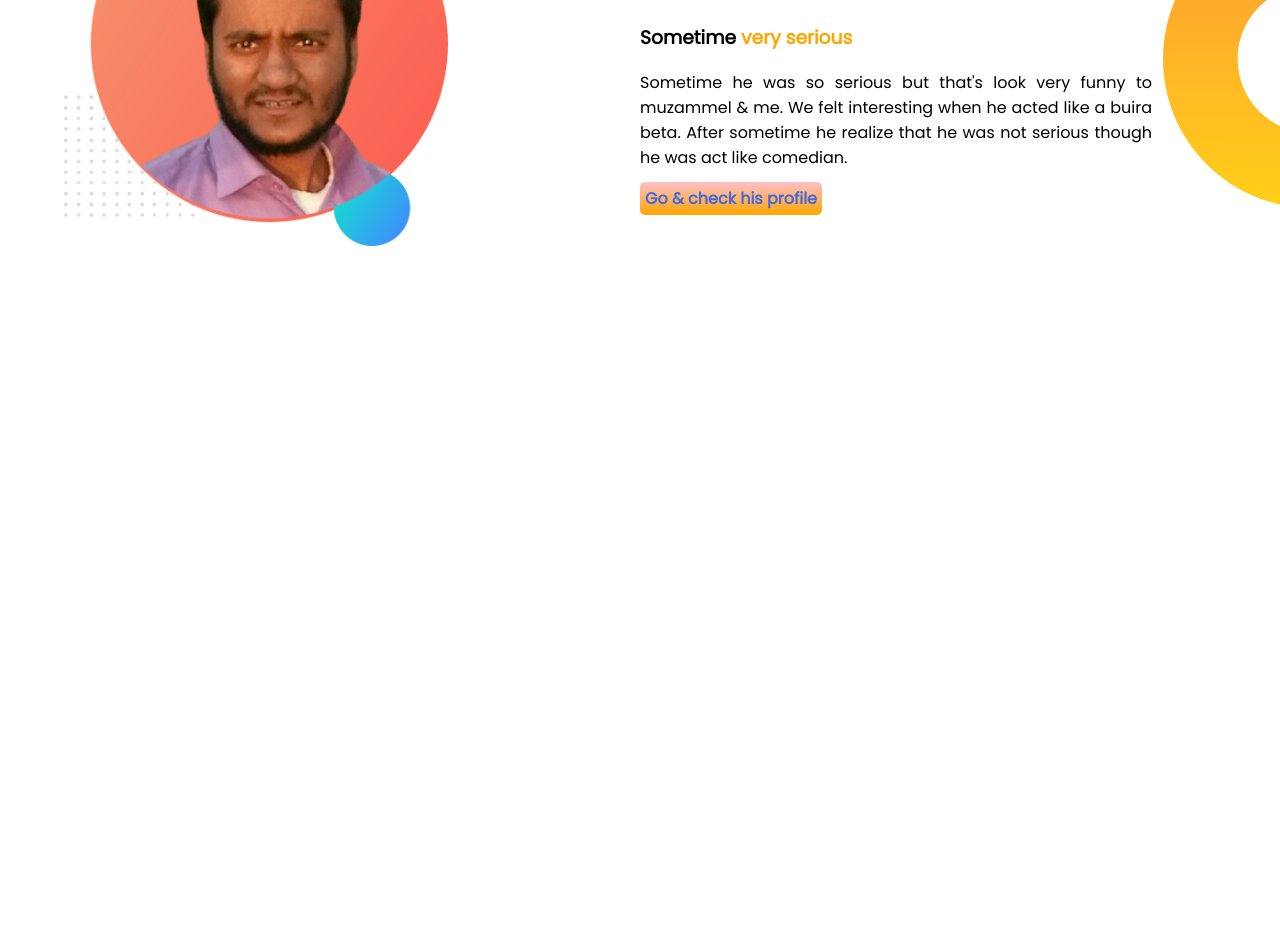
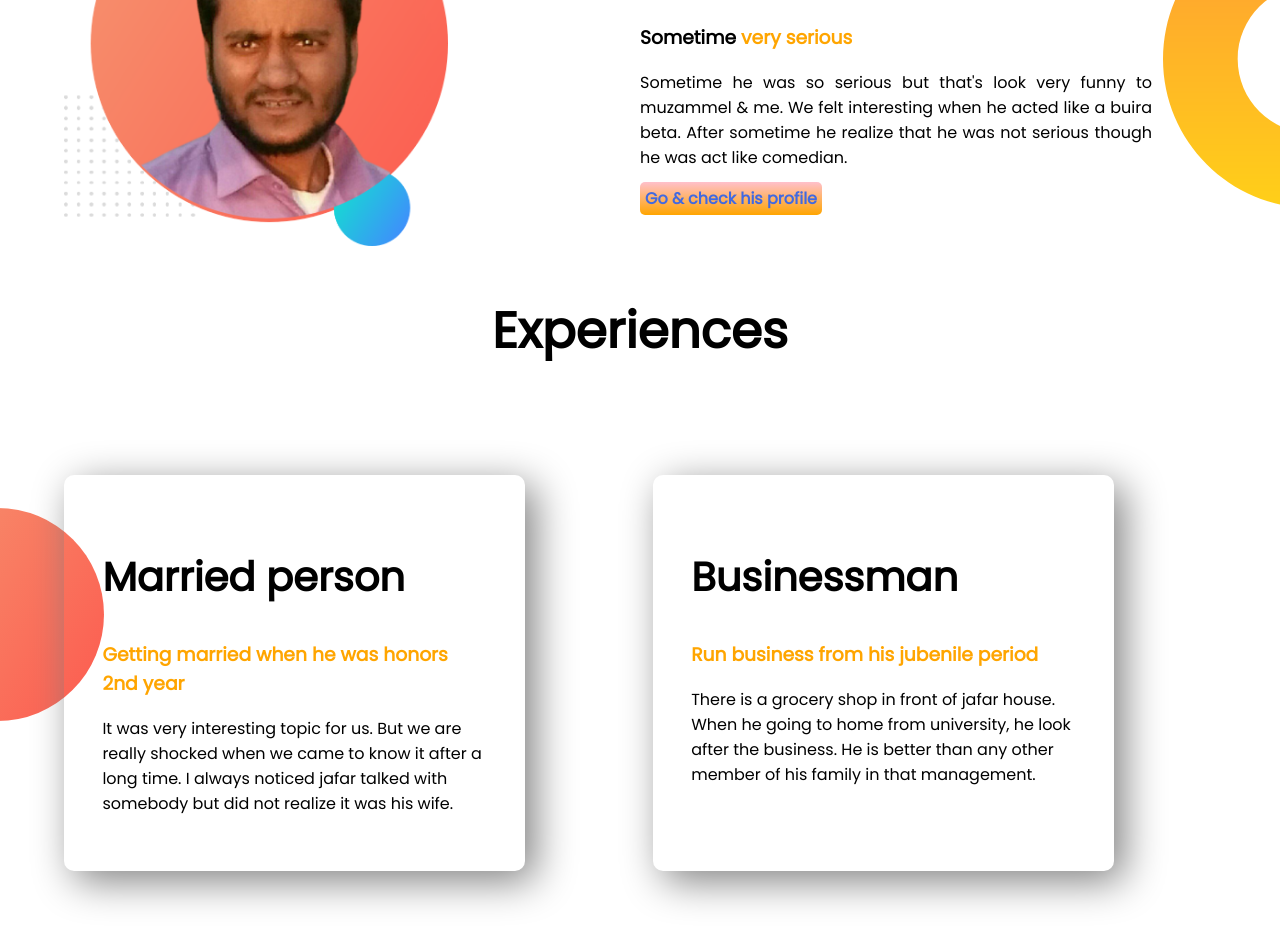
Before and after one commit to Majhar96/developer-repo, a plain HTML site: page index.html in a window 1280 px wide. Shown: the part 646-1581 px from the top of the page. Before the commit the page ends 899 px from the top, so only its background shows below. Drawn offline with Linux system fonts and the light colour scheme.

Commit message:
experience

```diff
--- a/index.html
+++ b/index.html
@@ -13,7 +13,7 @@
 </head>
 
 <body>
-    <section id="background">
+    <section class="background flexible-container">
         <div class="half-width">
             <h1>WELCOME TO <br> <span class="orange">JAFAR ALOM</span> WORLD</h1>
             <h3>A Businessman & Comedian</h3>
@@ -30,7 +30,7 @@
 
         </div>
     </section>
-    <section id="secondpart">
+    <section class="secondpart flexible-container">
         <div class="half-width">
             <img src="images/Jafar.png" alt="jaf">
         </div>
@@ -47,6 +47,26 @@
 
         </div>
     </section>
+    <section class="experience">
+        <h1 class="head">Experiences</h1>
+        <div class="flexible-container">
+            <div class="Experiences-item">
+                <h2>Married person</h2>
+                <h3 class="orange">Getting married when he was honors 2nd year</h3>
+                <p>It was very interesting topic for us. But we are really shocked when we came to know it after a long
+                    time. I always noticed jafar talked with somebody but did not realize it was his wife.</p>
+            </div>
+            <div class="Experiences-item">
+                <h2>Businessman</h2>
+                <h3 class="orange">Run business from his jubenile period</h3>
+                <p>There is a grocery shop in front of jafar house. When he going to home from university, he look after
+                    the
+                    business. He is better than any other member of his family in that management.</p>
+
+            </div>
+        </div>
+
+    </section>
 
 </body>
 
--- a/style.css
+++ b/style.css
@@ -5,10 +5,13 @@ body{
 h1{
     font-size: 50px;
 }
+h2{
+    font-size: 40px;
+}
 .orange{
     color:orange;
 }
-section{
+.flexible-container{
     display:flex;
 }
 .half-width{
@@ -28,11 +31,11 @@ section{
     font-weight: 700;
 
 }
-#background{
+.background{
     background-image: url(images/top-banner.png);
     background-repeat: no-repeat;
 }
-#secondpart{
+.secondpart{
     background-image: url(images/dream-bg.png);
     background-repeat: no-repeat;
     background-position: right;
@@ -42,4 +45,22 @@ section{
 }
 .side{
     padding-right: 10%;
+
 }
+.experience{
+    background-image: url(images/exp-bg.png);
+    background-repeat: no-repeat;
+    background-position: left;
+    margin-top: 5px;
+
+}
+.head{
+    text-align: center;
+}
+.Experiences-item{
+    box-shadow: 10px 10px 40px gray;
+    width:30%;
+    margin:5%;
+    padding:3%;
+    border-radius:10px;
+}
```
